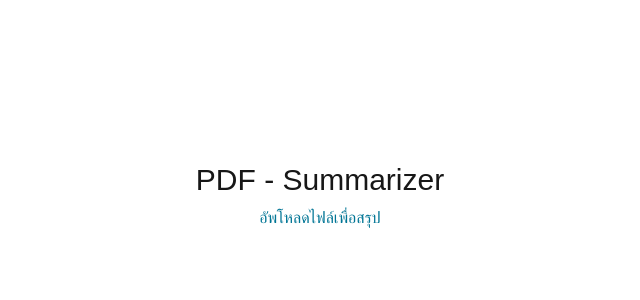
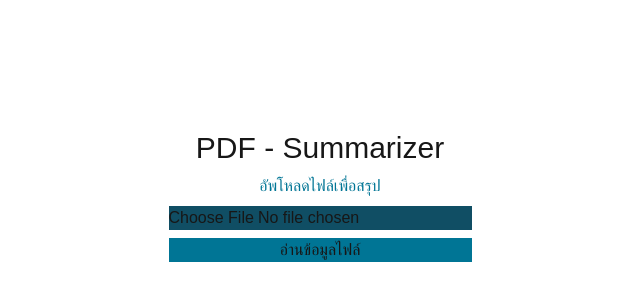
Before and after one commit to sorabeam/PDF-Summerize, a Next.js app: page / in a window 1280 px wide. Shown: the part 204-504 px from the top of the page, without its empty margins (320-960 px from the left). Built offline with nearby package versions, Linux system fonts and the light colour scheme.

Commit message:
feat:UploadBox and Console Btn

```diff
--- a/app/component/home.tsx
+++ b/app/component/home.tsx
@@ -1,8 +1,12 @@
+import { UploadBox } from "./uploadBox";
+
 export function HomePage() {
   return (
     <div className=" h-screen flex flex-col gap-2 items-center justify-center">
       <h1 className=" text-3xl "> PDF - Summarizer </h1>
       <p className=" text-cyan-700 "> อัพโหลดไฟล์เพื่อสรุป </p>
+
+      <UploadBox />
     </div>
   );
 }
--- /dev/null
+++ b/app/component/uploadBox.tsx
@@ -0,0 +1,36 @@
+"use client";
+import { useState } from "react";
+
+export function UploadBox() {
+  const [file, setFile] = useState<FileList | null>(null);
+
+  return (
+    <div className="flex flex-col gap-2">
+      <div className="bg-cyan-900 items-center">
+        <input
+          id="InPutFile"
+          type="file"
+          accept="application/pdf"
+          onChange={(e) => setFile(e.target.files)}
+        />
+      </div>
+
+      <div className="bg-cyan-700 text-center">
+        <button
+          onClick={() => {
+            if (file != null) {
+              console.log(
+                file[0].name,
+                (file[0].size / 1024 ** 2).toFixed(2) + " MB",
+              );
+            } else {
+              console.warn("not selected file (must be PDF)");
+            }
+          }}
+        >
+          <p>อ่านข้อมูลไฟล์</p>
+        </button>
+      </div>
+    </div>
+  );
+}
```
